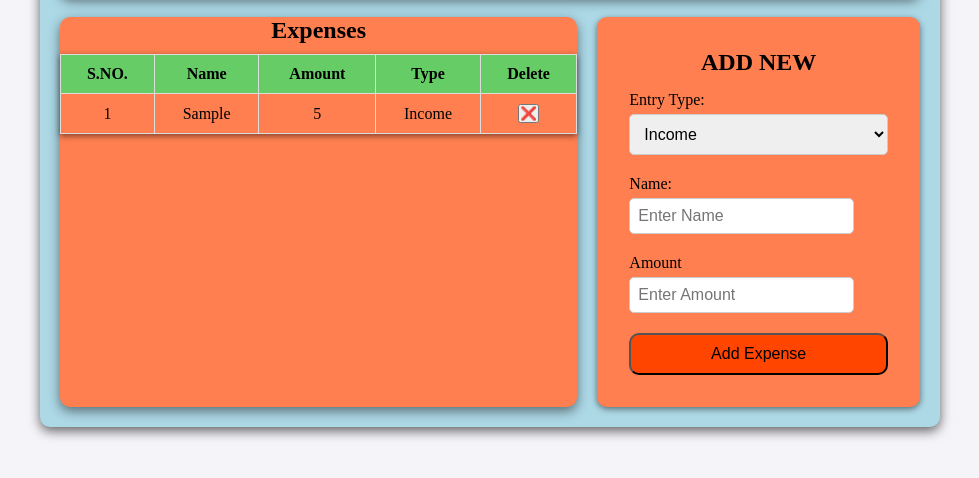
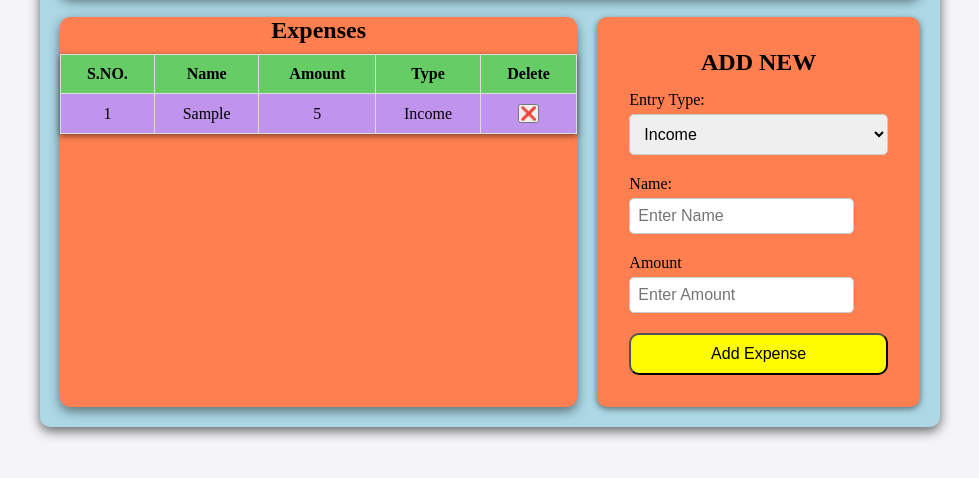
Before and after one commit to asmitprajapati52/Expenses-Tracker-App-Project, a plain HTML site: page index.html in a window 1280 px wide. Both pictures are taken after typing "Sample", "5" into the empty fields and a click on the button "Add Expense". Shown: the part 258-736 px from the top of the page, without its empty margins (150-1129 px from the left). Drawn offline with Linux system fonts and the light colour scheme.

Commit message:
commit changes

```diff
--- a/script.js
+++ b/script.js
@@ -22,6 +22,7 @@ btn.addEventListener("click",()=>{
         return;
     }
     let row=document.createElement("tr");
+    row.classList.add("row");
 
     row.innerHTML=`<td>${serial++}</td>
     <td>${Name}</td>
--- a/style.css
+++ b/style.css
@@ -116,12 +116,15 @@ input, select{
     width: 100%;
     padding: 10px;
     border-radius: 10px;
-    background: orangered;
+    background: rgb(255, 251, 0);
     font-size: 1rem;
     margin-top:10px;
     cursor: pointer;
     transition: background 0.3s ease;
 }
 #btn:hover{
-    background:red;
+    background:rgb(255, 153, 0);
 }
+.row{
+    background-color:rgb(192, 147, 237);
+}
```
